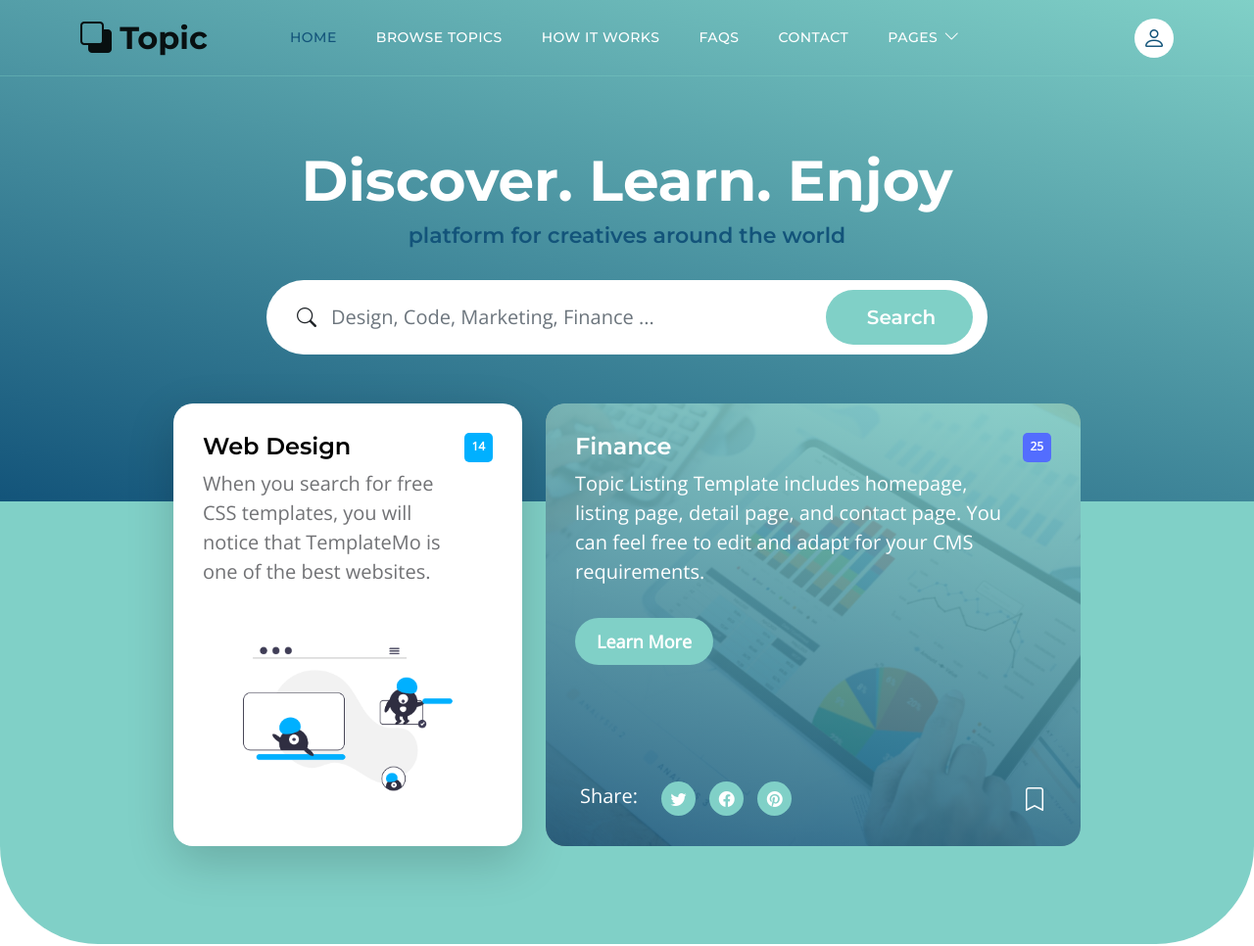
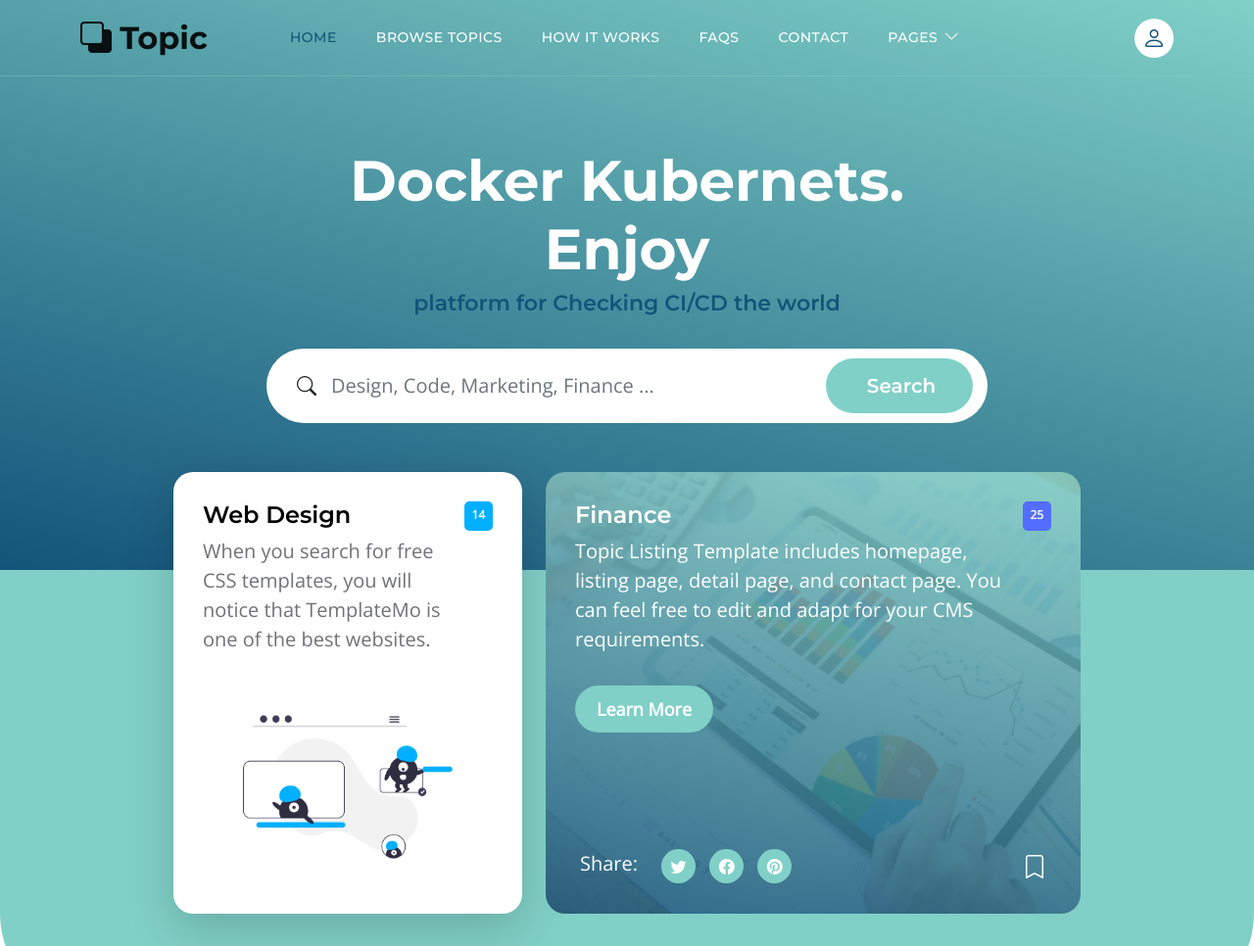
Before and after one commit to Mayank1242/Devops_web_class, a plain HTML site: page index.html in a window 1280 px wide. Shown: the top 966 px of the page at 98% size. Drawn offline with nearby package versions, Linux system fonts and the light colour scheme.

Commit message:
Update headings in index.html for clarity

```diff
--- a/index.html
+++ b/index.html
@@ -95,9 +95,9 @@ https://templatemo.com/tm-590-topic-listing
                     <div class="row">
 
                         <div class="col-lg-8 col-12 mx-auto">
-                            <h1 class="text-white text-center">Discover. Learn. Enjoy</h1>
+                            <h1 class="text-white text-center">Docker Kubernets. Enjoy</h1>
 
-                            <h6 class="text-center">platform for creatives around the world</h6>
+                            <h6 class="text-center">platform for Checking CI/CD the world</h6>
 
                             <form method="get" class="custom-form mt-4 pt-2 mb-lg-0 mb-5" role="search">
                                 <div class="input-group input-group-lg">
```
